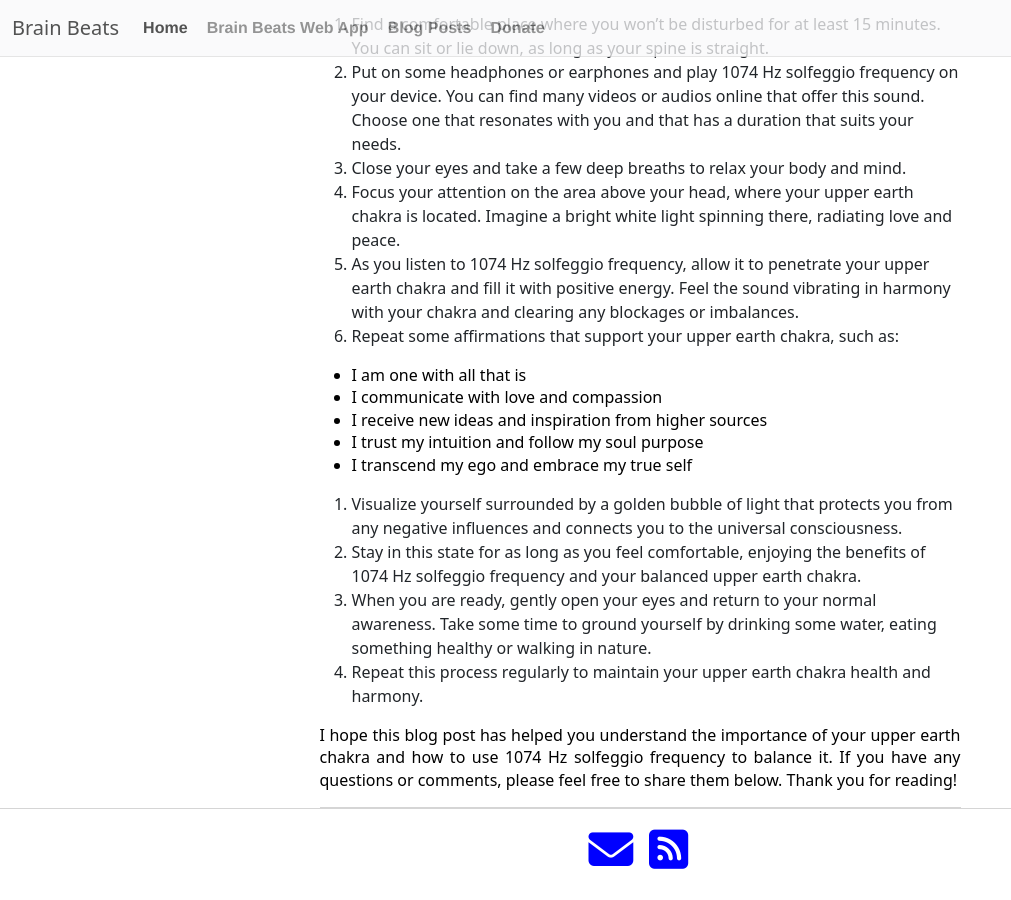
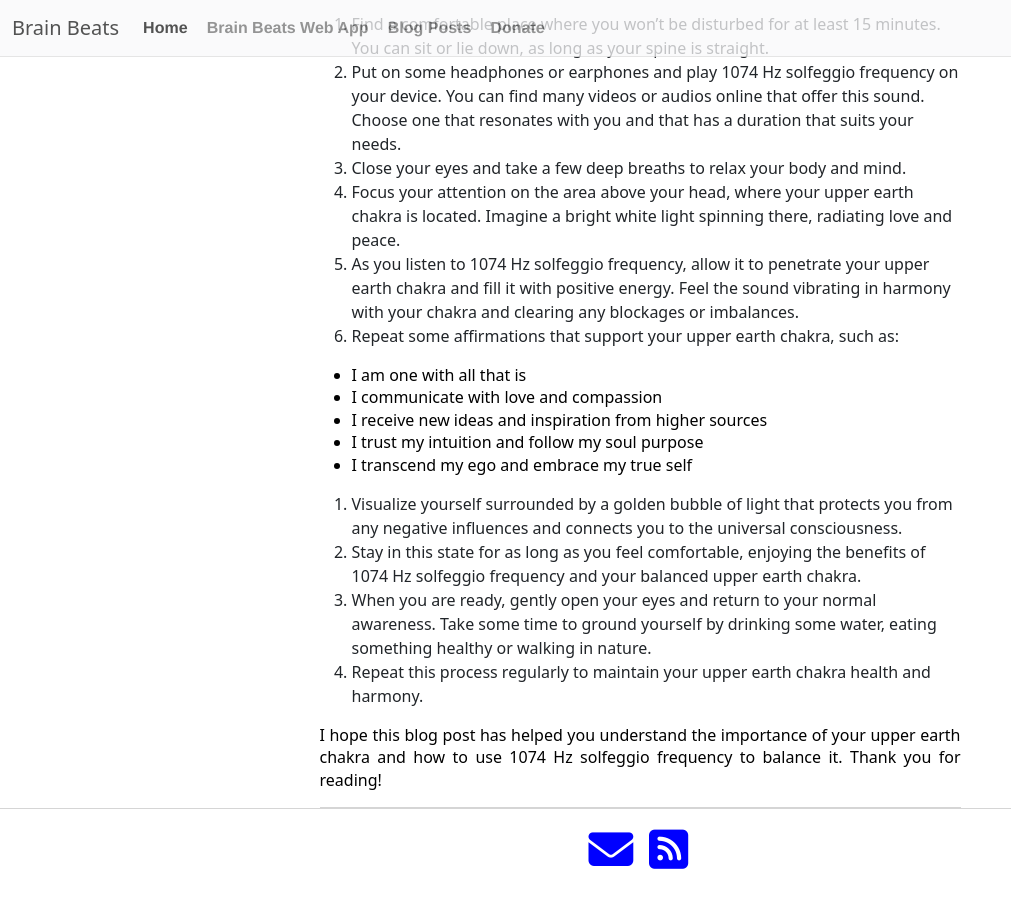
Before and after one commit to Mr-Kumar-Abhishek/brain-beats-blog, a Jekyll site: the page built from _posts/2023-02-08-how-to-use-1074-solfeggio-frequency-to-balance-upper-earth-chakra.md, in a window 1280 px wide and 900 px high, scrolled down 833 px. Shown: the whole window, without its empty margins (0-1011 px from the left). Built offline with Jekyll 4.4.1, drawn with Linux system fonts in a browser that asks for light colours; nearby versions of some CDN libraries.

Commit message:
remove comments section

```diff
--- a/_posts/2023-02-08-how-to-use-1074-solfeggio-frequency-to-balance-upper-earth-chakra.md
+++ b/_posts/2023-02-08-how-to-use-1074-solfeggio-frequency-to-balance-upper-earth-chakra.md
@@ -39,4 +39,4 @@ Here are some steps to use 1074 Hz solfeggio frequency to balance your upper ear
 9. When you are ready, gently open your eyes and return to your normal awareness. Take some time to ground yourself by drinking some water, eating something healthy or walking in nature.
 10. Repeat this process regularly to maintain your upper earth chakra health and harmony.
 
-I hope this blog post has helped you understand the importance of your upper earth chakra and how to use 1074 Hz solfeggio frequency to balance it. If you have any questions or comments, please feel free to share them below. Thank you for reading!
+I hope this blog post has helped you understand the importance of your upper earth chakra and how to use 1074 Hz solfeggio frequency to balance it. Thank you for reading!
```
